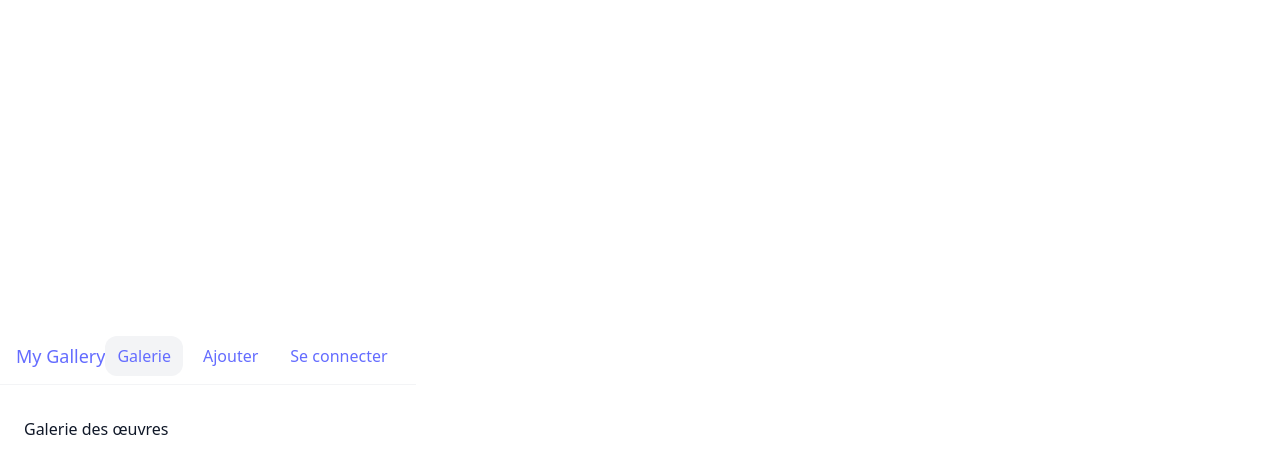
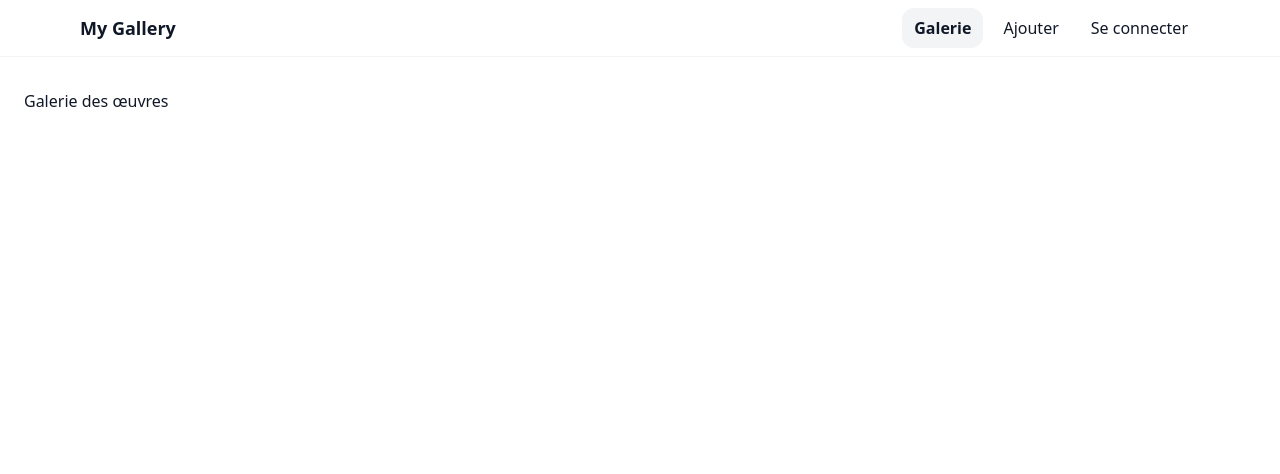
Before and after one commit to WeisgerberEstelle/my-gallery, a React (Vite) app in the folder front-end/: page / in a window 1280 px wide. Shown: the top 474 px of the page. Built offline with nearby package versions, Linux system fonts and the light colour scheme.

Commit message:
style: clean index css

```diff
--- a/front-end/src/index.css
+++ b/front-end/src/index.css
@@ -1,69 +1,3 @@
 @import "tailwindcss";
-:root {
-  font-family: system-ui, Avenir, Helvetica, Arial, sans-serif;
-  line-height: 1.5;
-  font-weight: 400;
 
-  color-scheme: light dark;
-  color: rgba(255, 255, 255, 0.87);
-  background-color: #242424;
-
-  font-synthesis: none;
-  text-rendering: optimizeLegibility;
-  -webkit-font-smoothing: antialiased;
-  -moz-osx-font-smoothing: grayscale;
-}
-
-a {
-  font-weight: 500;
-  color: #646cff;
-  text-decoration: inherit;
-}
-a:hover {
-  color: #535bf2;
-}
-
-body {
-  margin: 0;
-  display: flex;
-  place-items: center;
-  min-width: 320px;
-  min-height: 100vh;
-}
-
-h1 {
-  font-size: 3.2em;
-  line-height: 1.1;
-}
-
-button {
-  border-radius: 8px;
-  border: 1px solid transparent;
-  padding: 0.6em 1.2em;
-  font-size: 1em;
-  font-weight: 500;
-  font-family: inherit;
-  background-color: #1a1a1a;
-  cursor: pointer;
-  transition: border-color 0.25s;
-}
-button:hover {
-  border-color: #646cff;
-}
-button:focus,
-button:focus-visible {
-  outline: 4px auto -webkit-focus-ring-color;
-}
-
-@media (prefers-color-scheme: light) {
-  :root {
-    color: #213547;
-    background-color: #ffffff;
-  }
-  a:hover {
-    color: #747bff;
-  }
-  button {
-    background-color: #f9f9f9;
-  }
-}
+:root {}
```
